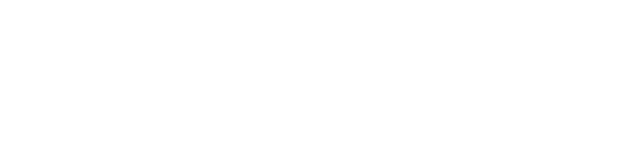
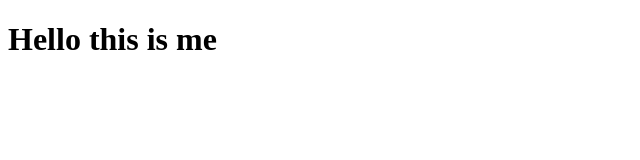
Before and after one commit to NaychiLinnLat/Assignment-2, a plain HTML site: page index.html in a window 1280 px wide. Shown: the whole page, without its empty margins (0-640 px from the left). Drawn offline with Linux system fonts and the light colour scheme.

Commit message:
add text to index.html

```diff
--- a/index.html
+++ b/index.html
@@ -7,6 +7,7 @@
     <title>Document</title>
 </head>
 <body>
+    <h1>Hello this is me</h1>
 
 </body>
 </html>
```
